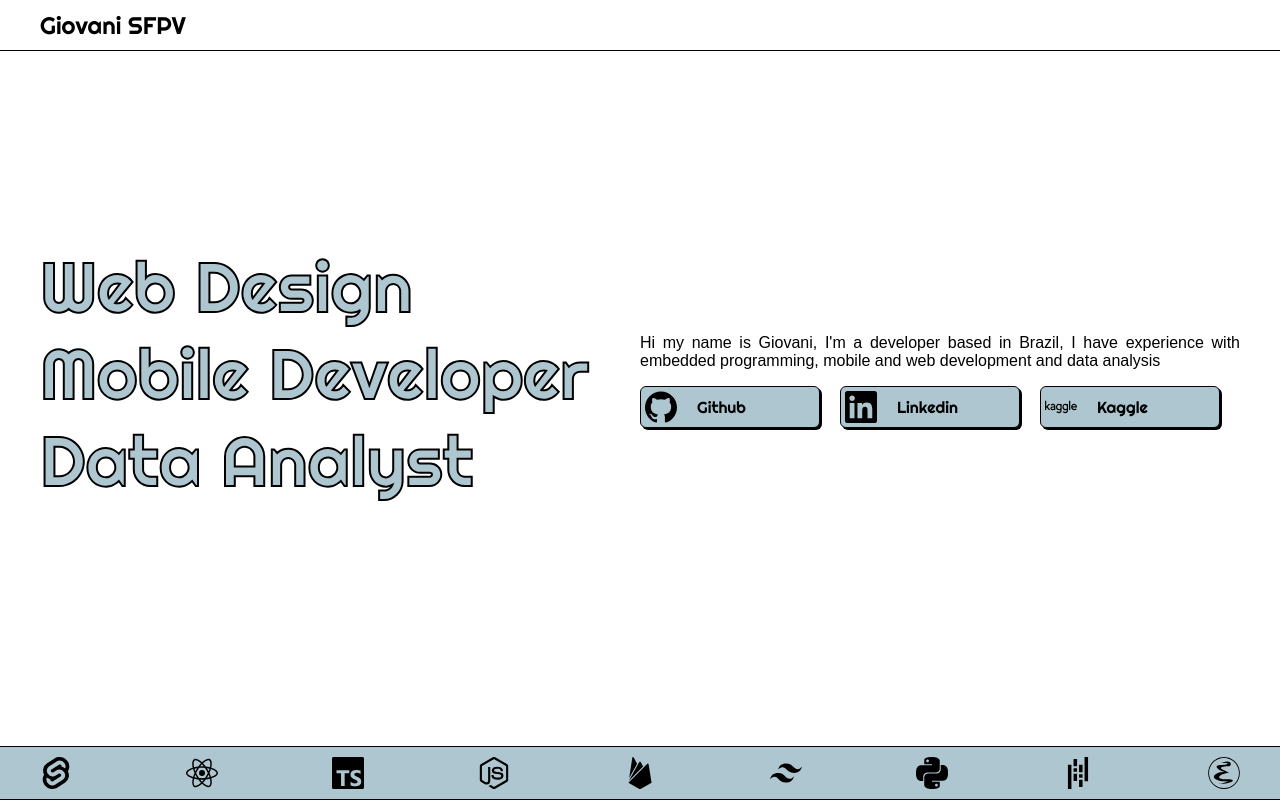
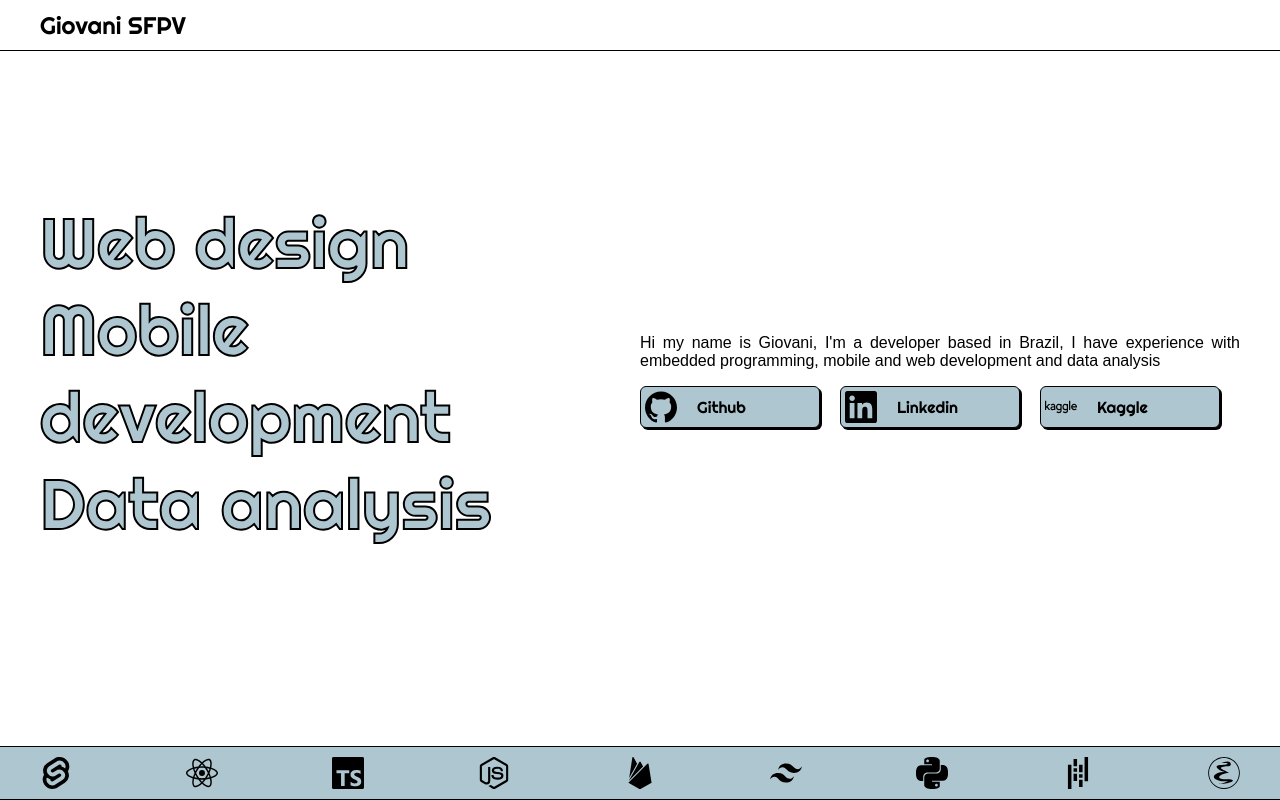
Before and after one commit to Giovani-Pedroso/Giovani-Pedroso.github.io, a SvelteKit app: page / in a window 1280 px wide. Shown: the top 800 px of the page. Built offline with nearby package versions, Linux system fonts and the light colour scheme.

Commit message:
version 1.0.2

```diff
--- a/src/components/home/Hero.svelte
+++ b/src/components/home/Hero.svelte
@@ -11,9 +11,9 @@
 <header class="hero">
   <div class="presentation">
     <div class="specs">
-      <p class="topics title-font">Web Design</p>
-      <p class="topics title-font">Mobile Developer</p>
-      <p class="topics title-font">Data Analyst</p>
+      <p class="topics title-font">Web design</p>
+      <p class="topics title-font">Mobile development</p>
+      <p class="topics title-font">Data analysis</p>
     </div>
     <div class="text">
       <p >
```
